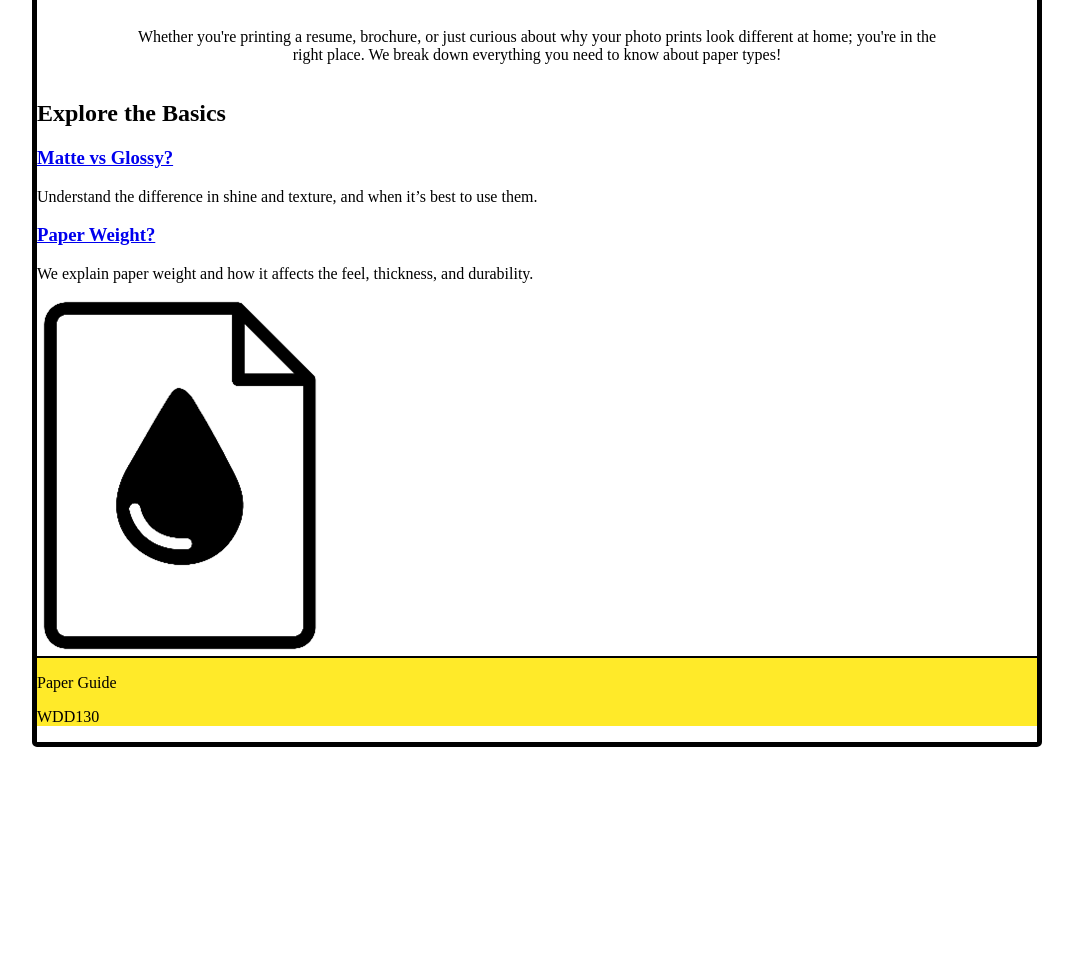
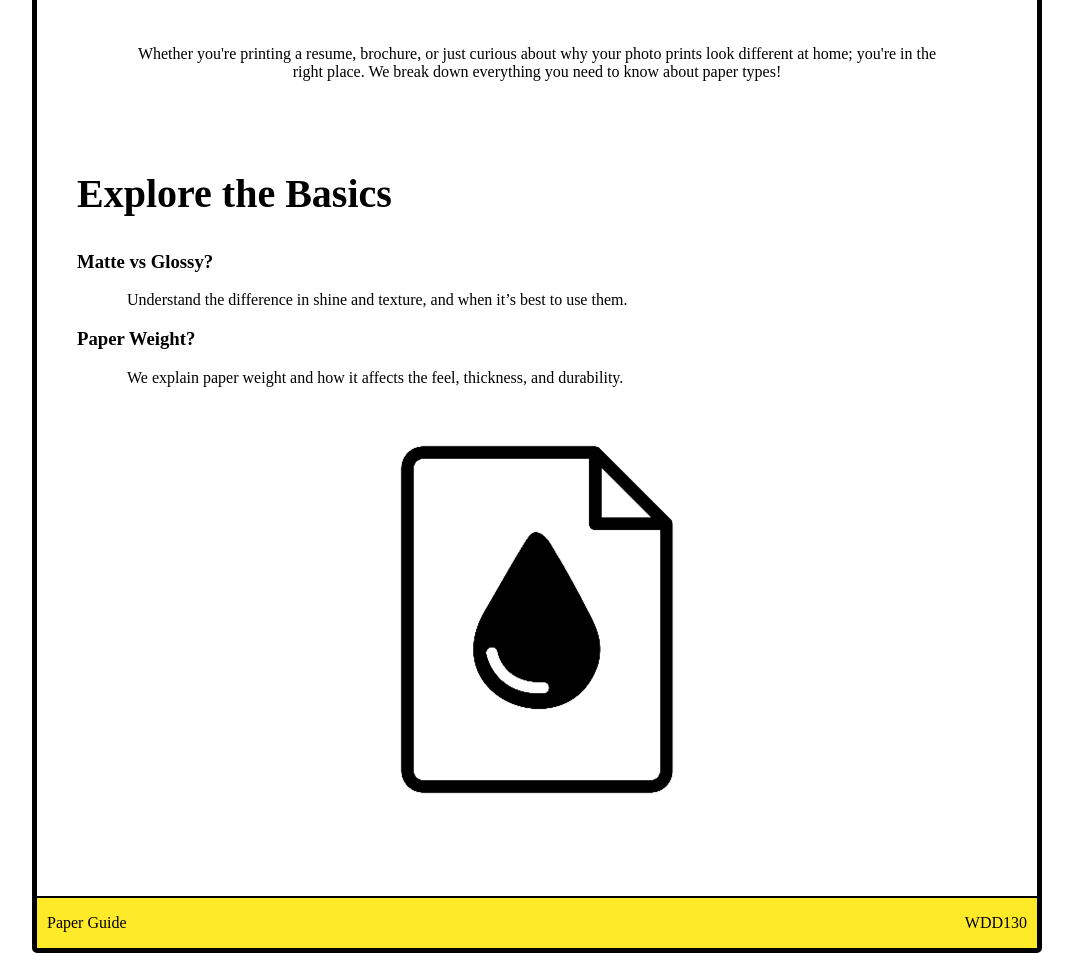
Before and after one commit to nweston2/wdd130-neus, a plain HTML site: page index.html in a window 1280 px wide. Shown: the part 306-1259 px from the top of the page, without its empty margins (103-1176 px from the left). Before the commit the page ends 1061 px from the top, so only its background shows below. Drawn offline with Linux system fonts and the light colour scheme.

Commit message:
Update styles.css

```diff
--- a/styles/styles.css
+++ b/styles/styles.css
@@ -2,7 +2,7 @@
     border: 5px solid black;
     border-radius: 5px;
     max-width: 1000px;
-    margin: auto;
+    margin: 25px auto;
 }
 
 header {
@@ -46,9 +46,42 @@ nav a {
     grid-column: 2;
 }
 
-#exploration {}
+#exploration {
+    padding: 40px;
+}
+
+#exploration h2 {
+    font-size: 2.5em;
+}
+
+#exploration a {
+    text-decoration: none;
+    color: black;
+}
+
+#exploration p {
+    margin-left: 50px;
+}
+
+#mainLogo {
+    display: flex;
+    justify-self: center;
+    margin-bottom: 100px;
+}
 
 footer {
     border-top: 2px solid black;
     background-color: #ffea29;
+    display: grid;
+    grid-template-columns: 1fr 1fr;
 }
+
+#siteName {
+    padding: 0 10px;
+}
+
+#className {
+    display: flex;
+    justify-self: right;
+    padding: 0 10px;
+}
```
